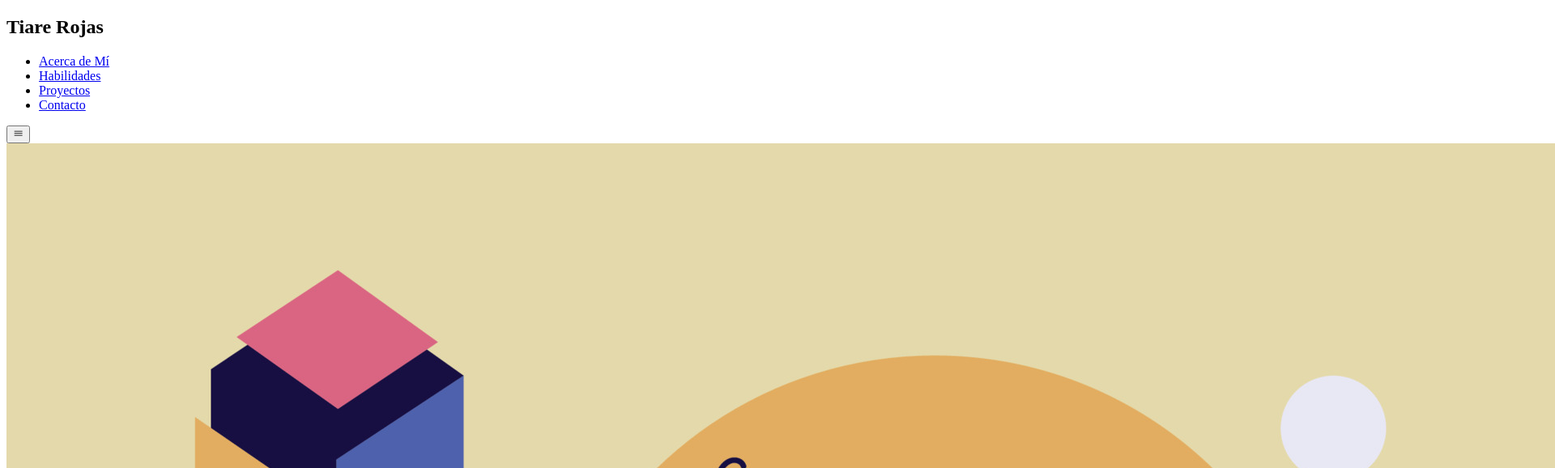
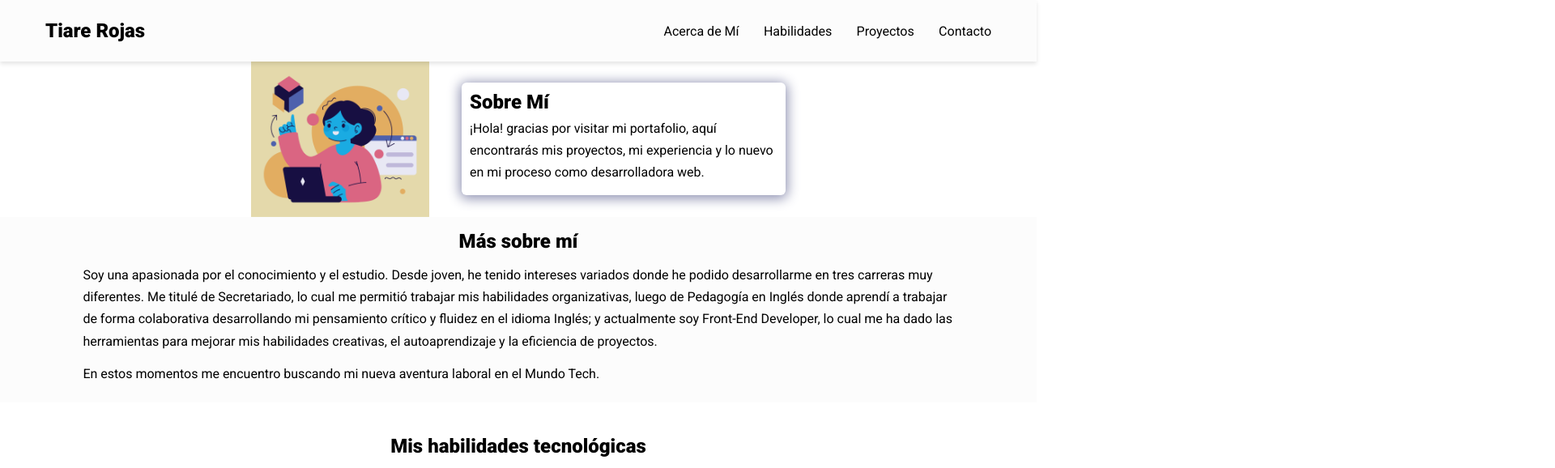
Before and after one commit to tiare-rm/Portafolio-Tiare-Rojas, a plain HTML site: page index.html in a window 1280 px wide. Shown: the top 578 px of the page at 81% size, 1920 px wide, since content can reach past the window. Drawn offline with nearby package versions, Linux system fonts and the light colour scheme; a script that the page names is missing.

Commit message:
cambios css y logos

```diff
--- a/index.html
+++ b/index.html
@@ -6,7 +6,7 @@
     <meta name="viewport" content="width=device-width, initial-scale=1.0" />
 
     <!--Estilos CSS -->
-    <link rel="stylesheet" href="assets/css/styles.css" />
+    <link rel="stylesheet" href="./style.css" />
 
     <!-- Favicons -->
     <link
@@ -50,7 +50,6 @@
           <img
             src="./iconos/foto.jpg.jpg"
             alt="foto"
-            loading="lazy"
             class="heroimg"
           />
           <div class="bio animate__animated animate__shakeX">
@@ -77,14 +76,13 @@
 
         <!-- Sección Habilidades -->
         <section class="skills" id="skills">
-          <h2 class="skill-header">My Top Skills</h2>
+          <h2 class="skill-header">Mis habilidades tecnológicas</h2>
 
           <div class="skills-wrapper">
             <div class="first-set animate__animated animate__pulse">
               <img
                 src="assets/icons/icons8-html-5.svg"
                 alt=""
-                loading="lazy"
                 class="icon icon-card"
               />
               <img
--- a/style.css
+++ b/style.css
@@ -100,8 +100,8 @@ nav ul li {
 }
 
 .heroimg {
-  height: 37.5rem;
-  width: 37.5rem;
+  height: 20%; /*30.5rem     37.5rem*/
+  width: 20%;
 }
 
 .bio {
```
Also changed, not shown: iconos/css.png (added), iconos/firebase.png (added), iconos/github.gif (added), iconos/github.png (added), iconos/hmtl.png (added), iconos/javascript.png (added), iconos/jest.png (added), iconos/linkedin.gif (added), iconos/nodejs.jpg (added), iconos/npm.png (added).
